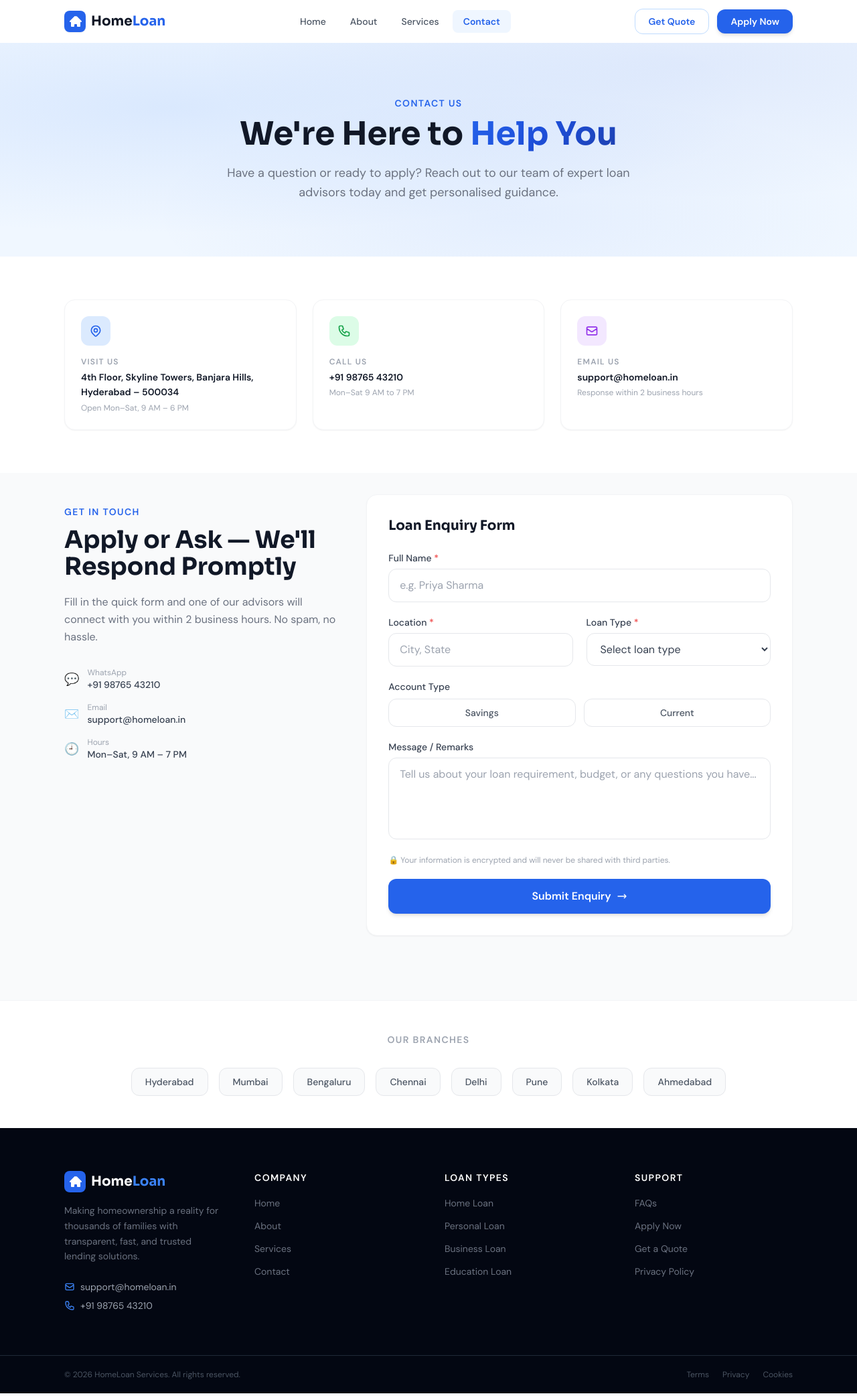
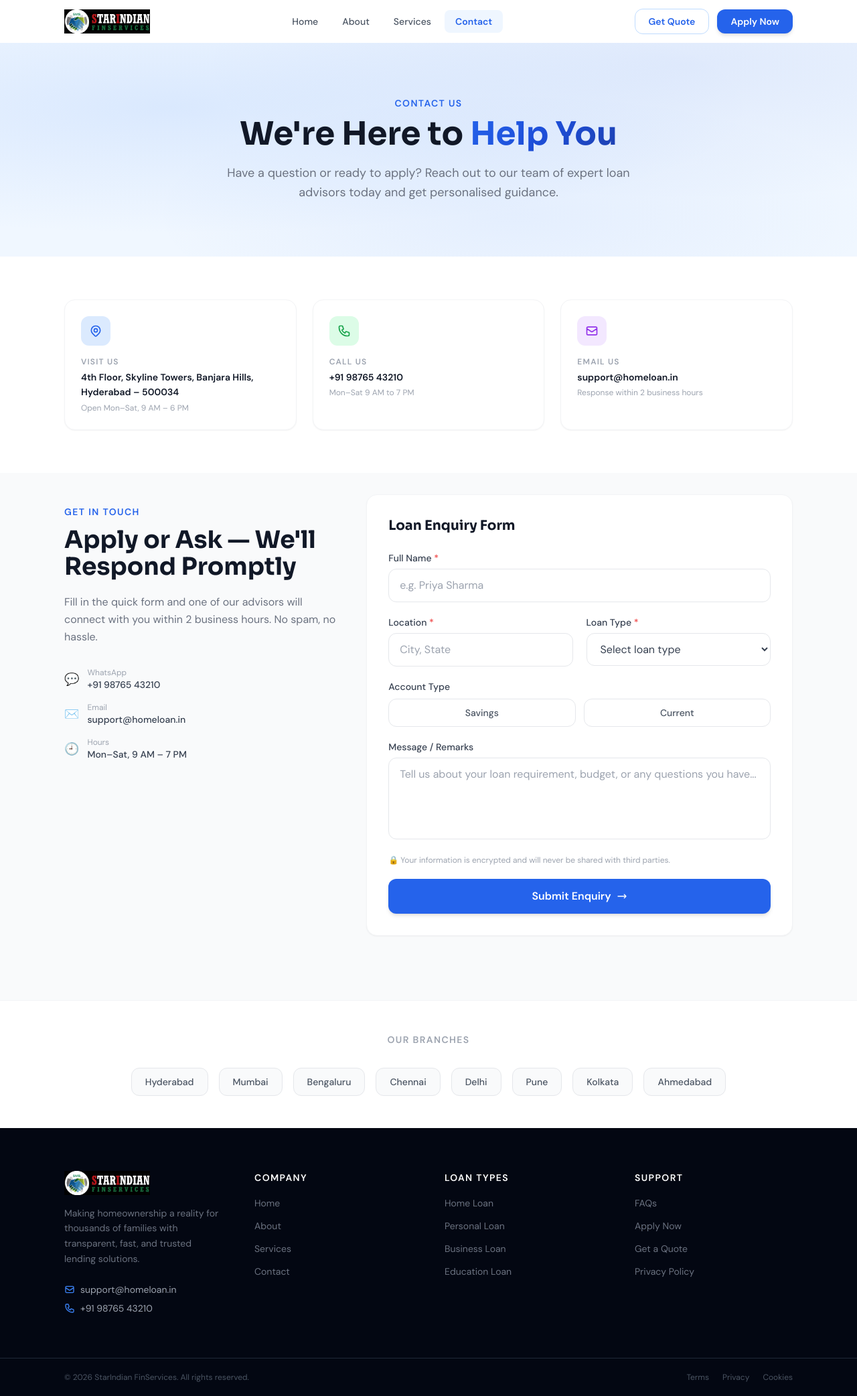
Before and after one commit to saimule1322/starTeckLoans-project, a React (Vite) app: page /contact in a window 1280 px wide. Shown: the whole page at 67% size. Built offline with nearby package versions, Linux system fonts and the light colour scheme.

Commit message:
logo addition

```diff
--- a/index.html
+++ b/index.html
@@ -4,7 +4,7 @@
     <meta charset="UTF-8" />
     <link rel="icon" type="image/svg+xml" href="/favicon.svg" />
     <meta name="viewport" content="width=device-width, initial-scale=1.0" />
-    <title>HomeLoan — Smart Lending Solutions</title>
+    <title>StarIndian FinServices</title>
     <meta name="description" content="Get your dream home loan with fast approval, low interest rates, and trusted service." />
     <link rel="preconnect" href="https://fonts.googleapis.com" />
     <link rel="preconnect" href="https://fonts.gstatic.com" crossorigin />
--- a/src/components/Footer.jsx
+++ b/src/components/Footer.jsx
@@ -1,24 +1,25 @@
 // Footer.jsx — Professional site footer with links and branding
 import React from 'react'
 import { Link } from 'react-router-dom'
+import logo from '../assets/logo.jpeg';
 
 const FOOTER_LINKS = {
   Company: [
-    { label: 'Home',     to: '/' },
-    { label: 'About',    to: '/about' },
+    { label: 'Home', to: '/' },
+    { label: 'About', to: '/about' },
     { label: 'Services', to: '/services' },
-    { label: 'Contact',  to: '/contact' },
+    { label: 'Contact', to: '/contact' },
   ],
   'Loan Types': [
-    { label: 'Home Loan',      to: '/services' },
-    { label: 'Personal Loan',  to: '/services' },
-    { label: 'Business Loan',  to: '/services' },
+    { label: 'Home Loan', to: '/services' },
+    { label: 'Personal Loan', to: '/services' },
+    { label: 'Business Loan', to: '/services' },
     { label: 'Education Loan', to: '/services' },
   ],
   Support: [
-    { label: 'FAQs',           to: '/contact' },
-    { label: 'Apply Now',      to: '/contact' },
-    { label: 'Get a Quote',    to: '/contact' },
+    { label: 'FAQs', to: '/contact' },
+    { label: 'Apply Now', to: '/contact' },
+    { label: 'Get a Quote', to: '/contact' },
     { label: 'Privacy Policy', to: '/' },
   ],
 }
@@ -34,17 +35,16 @@ export default function Footer() {
 
           {/* Brand Column */}
           <div className="lg:col-span-1">
-            <div className="flex items-center gap-2 mb-4">
-              <div className="w-8 h-8 rounded-lg bg-blue-600 flex items-center justify-center">
-                <svg className="w-5 h-5 text-white" fill="currentColor" viewBox="0 0 20 20">
-                  <path d="M10.707 2.293a1 1 0 00-1.414 0l-7 7a1 1 0 001.414 1.414L4 10.414V17a1 1 0 001 1h3a1 1 0 001-1v-2a1 1 0 011-1h2a1 1 0 011 1v2a1 1 0 001 1h3a1 1 0 001-1v-6.586l.293.293a1 1 0 001.414-1.414l-7-7z" />
-                </svg>
-              </div>
-              <span className="font-display text-xl font-bold text-white">
-                Home<span className="text-blue-500">Loan</span>
-              </span>
+            <div className="flex items-center gap-3 mb-4">
+              <img
+                src={logo}
+                alt="StarIndian FinServices Logo"
+                className="w-28 sm:w-32 h-auto object-contain"
+                loading="lazy"
+              />
             </div>
-            <p className="text-sm text-gray-500 leading-relaxed mb-6">
+
+            <p className="text-sm text-gray-500 leading-relaxed mb-6 max-w-md">
               Making homeownership a reality for thousands of families with transparent,
               fast, and trusted lending solutions.
             </p>
@@ -93,7 +93,7 @@ export default function Footer() {
         <div className="max-w-6xl mx-auto px-4 sm:px-6 lg:px-8 py-5
                         flex flex-col sm:flex-row items-center justify-between gap-3">
           <p className="text-xs text-gray-600">
-            © {year} HomeLoan Services. All rights reserved.
+            © {year} StarIndian FinServices. All rights reserved.
           </p>
           <div className="flex items-center gap-5 text-xs text-gray-600">
             <span className="hover:text-gray-400 cursor-pointer transition-colors">Terms</span>
--- a/src/components/Navbar.jsx
+++ b/src/components/Navbar.jsx
@@ -1,20 +1,21 @@
 // Navbar.jsx — Sticky, responsive navigation with active link highlighting
 import React, { useState, useEffect } from 'react'
 import { NavLink, Link } from 'react-router-dom'
+import logo from '../assets/logo.jpeg';
 
 // Navigation links config — easy to extend
 const NAV_LINKS = [
-  { label: 'Home',     to: '/' },
-  { label: 'About',    to: '/about' },
+  { label: 'Home', to: '/' },
+  { label: 'About', to: '/about' },
   { label: 'Services', to: '/services' },
-  { label: 'Contact',  to: '/contact' },
+  { label: 'Contact', to: '/contact' },
 ]
 
 export default function Navbar() {
   // Track scroll position to apply shadow effect
-  const [scrolled, setScrolled]   = useState(false)
+  const [scrolled, setScrolled] = useState(false)
   // Mobile menu toggle state
-  const [menuOpen, setMenuOpen]   = useState(false)
+  const [menuOpen, setMenuOpen] = useState(false)
 
   useEffect(() => {
     const handleScroll = () => setScrolled(window.scrollY > 10)
@@ -36,14 +37,22 @@ export default function Navbar() {
           {/* ── Logo ── */}
           <Link to="/" className="flex items-center gap-2 group" onClick={closeMenu}>
             {/* SVG house icon */}
-            <div className="w-8 h-8 rounded-lg bg-blue-600 flex items-center justify-center shadow-sm">
+            {/* <div className="w-8 h-8 rounded-lg bg-blue-600 flex items-center justify-center shadow-sm">
               <svg className="w-5 h-5 text-white" fill="currentColor" viewBox="0 0 20 20">
                 <path d="M10.707 2.293a1 1 0 00-1.414 0l-7 7a1 1 0 001.414 1.414L4 10.414V17a1 1 0 001 1h3a1 1 0 001-1v-2a1 1 0 011-1h2a1 1 0 011 1v2a1 1 0 001 1h3a1 1 0 001-1v-6.586l.293.293a1 1 0 001.414-1.414l-7-7z" />
               </svg>
             </div>
             <span className="font-display text-xl font-bold text-gray-900 group-hover:text-blue-600 transition-colors">
               Home<span className="text-blue-600">Loan</span>
-            </span>
+            </span> */}
+            <div className="flex items-center gap-2">
+              <img
+                src={logo}
+                alt="StarIndian FinServices Logo"
+                className="w-28 sm:w-32 h-auto object-contain"
+                loading="lazy"
+              />
+            </div>
           </Link>
 
           {/* ── Desktop Nav Links ── */}
--- a/src/pages/About.jsx
+++ b/src/pages/About.jsx
@@ -67,7 +67,7 @@ export default function About() {
             Building a Better Path<br />to <span className="gradient-text">Homeownership</span>
           </h1>
           <p className="section-subtitle mx-auto">
-            Since 2012, HomeLoan has been India's most trusted digital lending partner —
+            Since 2012, StatIndia FinServices has been India's most trusted digital lending partner —
             simplifying the complex, one home at a time.
           </p>
         </div>
@@ -86,7 +86,7 @@ export default function About() {
               <h2 className="section-title mb-6">A Decade of Trusted Lending</h2>
               <div className="space-y-4 text-gray-500 leading-relaxed">
                 <p>
-                  HomeLoan was founded in 2012 with a single purpose: to make homeownership accessible
+                  StarIndia FinServices was founded in 2012 with a single purpose: to make homeownership accessible
                   to every Indian family, regardless of their financial background. We saw how traditional
                   banks made the loan process unnecessarily complex, opaque, and slow.
                 </p>
@@ -241,7 +241,7 @@ export default function About() {
             Start Your Journey With Us Today
           </h2>
           <p className="text-gray-500 mb-8">
-            Join 50,000+ families who trusted HomeLoan to find the right mortgage for them.
+            Join 50,000+ families who trusted StarIndian FinServices to find the right mortgage for them.
           </p>
           <Link to="/contact" className="btn-primary">
             Apply for a Loan
```
Also changed, not shown: src/assets/logo.jpeg (added).
